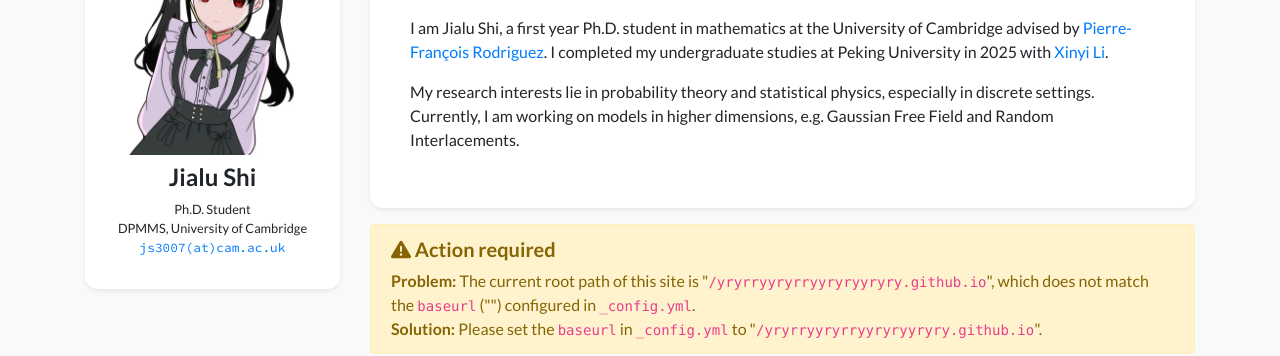
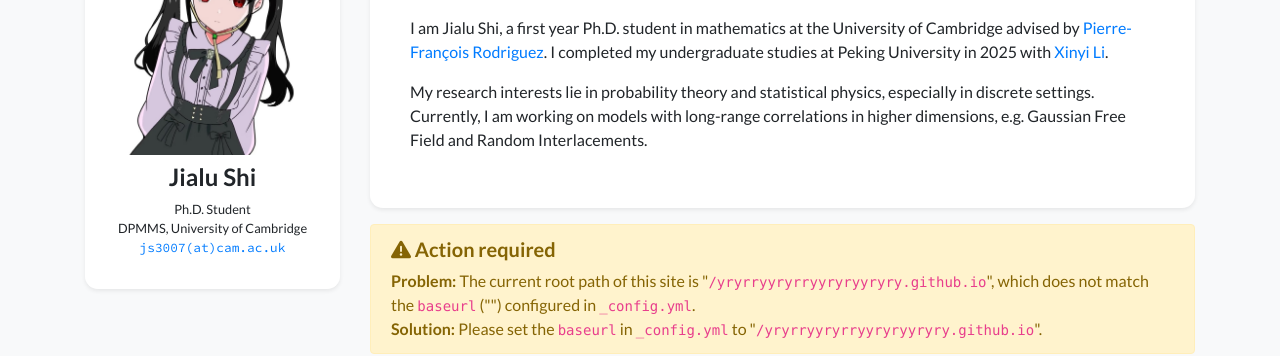
Before and after one commit to yryrryyryrryyryryyryry/yryrryyryrryyryryyryry.github.io, a Jekyll site: the page built from index.html, in a window 1280 px wide and 1363 px high. Shown: the part 162-518 px from the top of the window. Built offline with Jekyll 4.4.1, drawn with Linux system fonts in a browser that asks for light colours; nearby versions of some CDN libraries; a style sheet for code colours, icons or effects is not loaded.

Commit message:
Update profile.yml

```diff
--- a/_data/profile.yml
+++ b/_data/profile.yml
@@ -27,7 +27,7 @@ short_bio: >-
   </p>
   <p>
     My research interests lie in probability theory and statistical physics, especially in discrete settings.
-    Currently, I am working on models in higher dimensions, e.g. Gaussian Free Field and Random Interlacements.
+    Currently, I am working on models with long-range correlations in higher dimensions, e.g. Gaussian Free Field and Random Interlacements.
   </p>
 
 portrait_url: /assets/images/photos/portrait_js.jpg
```
